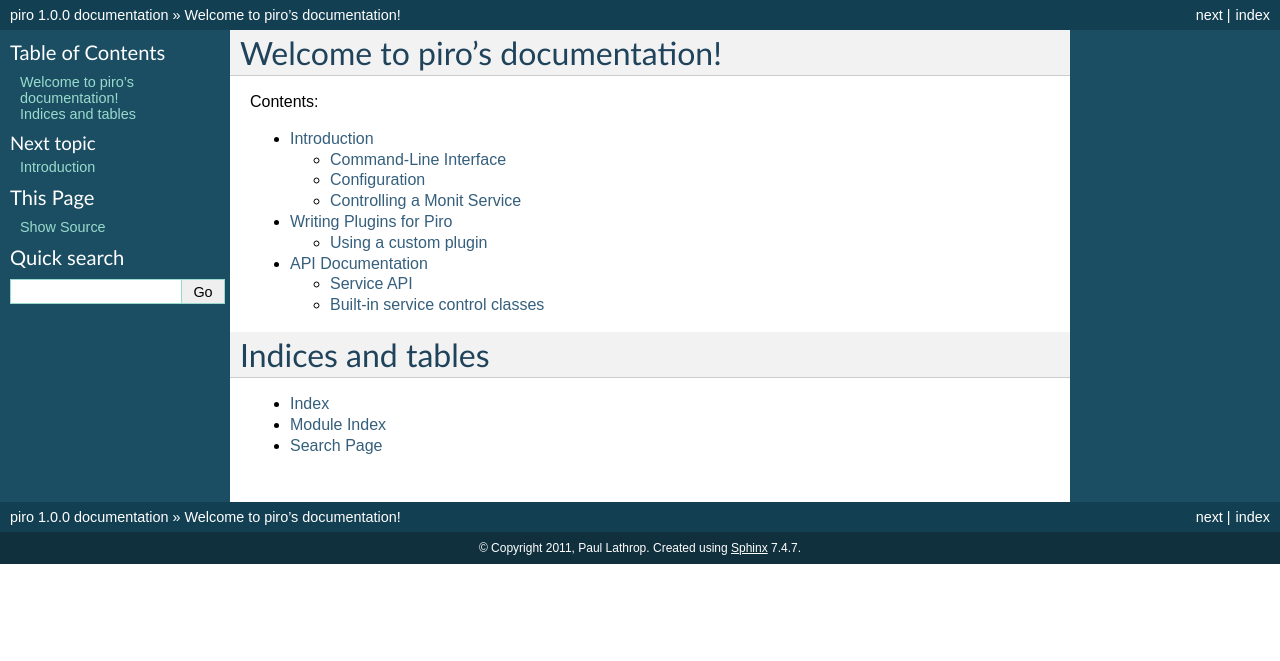
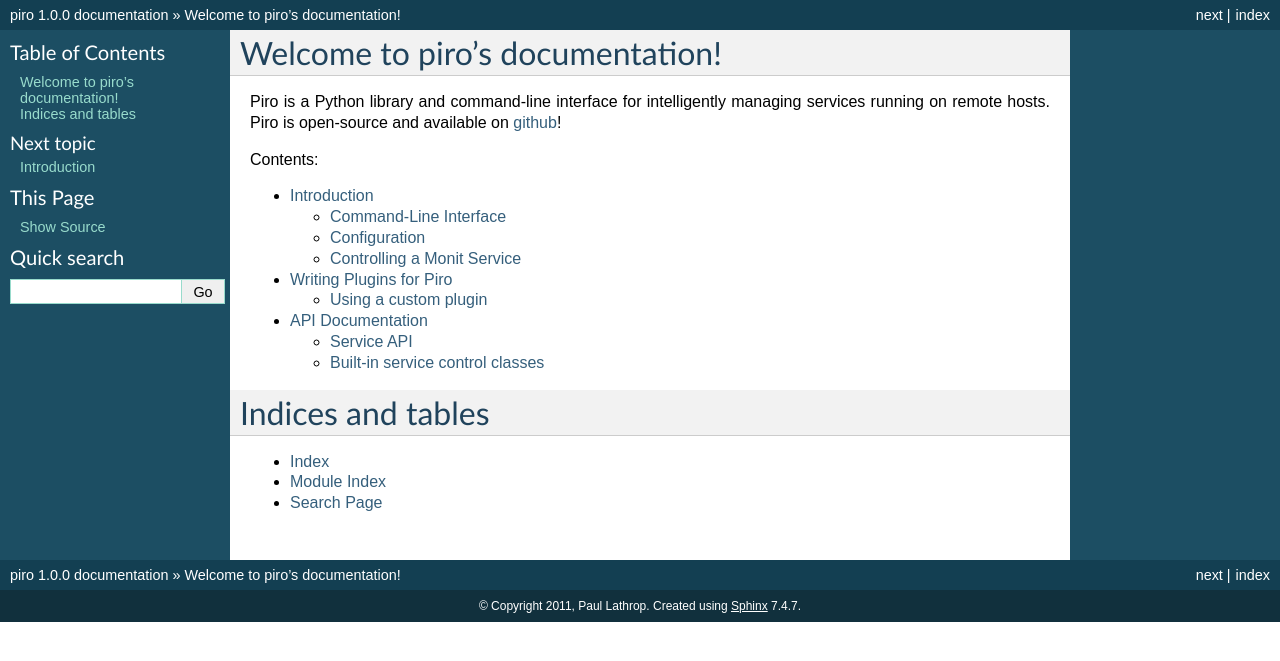
Before and after one commit to plathrop/piro, a Sphinx documentation site: the page built from doc/index.rst, in a window 1280 px wide. Shown: the top 661 px of the page. Built offline with Sphinx 7.4.7, drawn with Linux system fonts in a browser that asks for light colours.

Commit message:
Add link to source.

```diff
--- a/doc/index.rst
+++ b/doc/index.rst
@@ -5,6 +5,10 @@
 
 Welcome to piro's documentation!
 ================================
+
+Piro is a Python library and command-line interface for intelligently
+managing services running on remote hosts. Piro is open-source and
+available on github_!
 
 Contents:
 
@@ -21,3 +25,6 @@ Indices and tables
 * :ref:`genindex`
 * :ref:`modindex`
 * :ref:`search`
+
+
+.. _github: http://github.com/plathrop/piro
```
